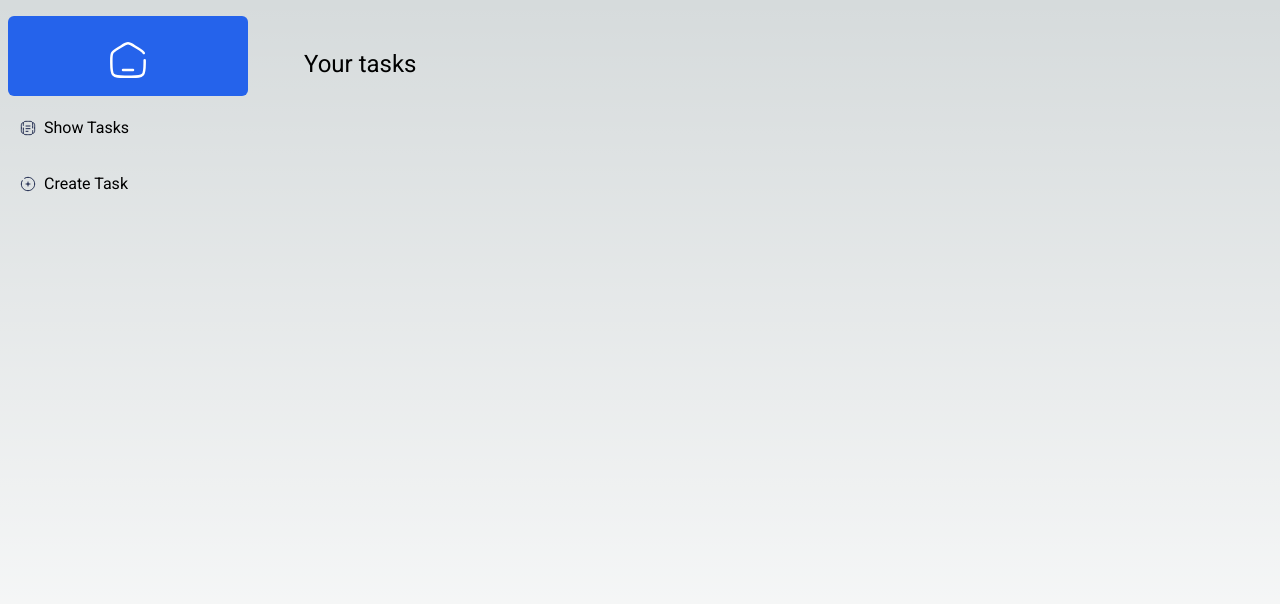
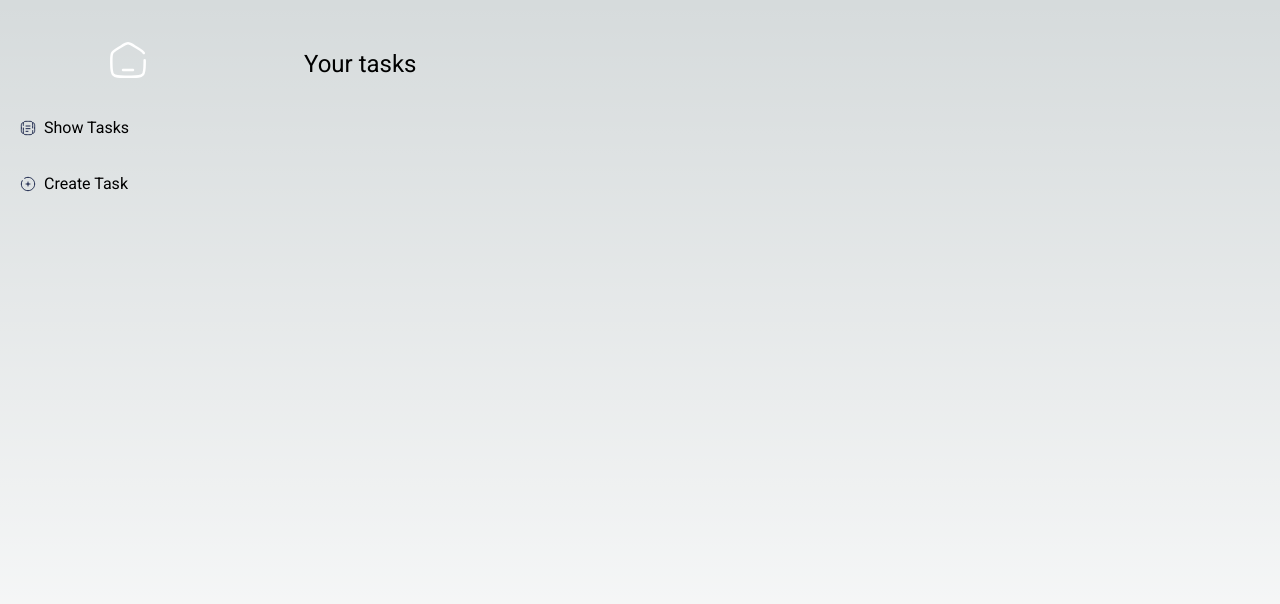
Before and after one commit to MateusTum/task-manager, a Next.js app: page /dashboard in a window 1280 px wide. Shown: the top 604 px of the page. Built offline with nearby package versions, Linux system fonts and the light colour scheme.

Commit message:
Update sidenav
Add usePathname
Add clsx

```diff
--- a/src/app/ui/dashboard/sidenav.tsx
+++ b/src/app/ui/dashboard/sidenav.tsx
@@ -1,13 +1,25 @@
+"use client";
+
 import Link from 'next/link';
 import HomeLogo from '@/app/ui/home-logo';
 import NavLinks from '@/app/ui/dashboard/nav-links';
+import { usePathname } from "next/navigation";
+import clsx from "clsx";
 
 export default function SideNav() {
+    const pathname = usePathname();
+    const dashboardPath = "/dashboard";
+
     return (
     <div className="flex h-full flex-col px-3 py-4 md:px-2">
         <Link
-            className="mb-2 flex h-20 items-end justify-start rounded-md bg-blue-600 p-4 md:h-20"
-            href="/"
+            className={clsx(
+                "mb-2 flex h-20 items-end justify-start rounded-md bg-primary hover:bg-secondary p-4 md:h-20",
+                {
+                    "bg-tertiary text-white hover:bg-tertiary": pathname === dashboardPath,
+                }
+                )}
+            href="/dashboard"
         >
         <div className="flex justify-center items-center w-full md:w-full">
             <HomeLogo />
```
